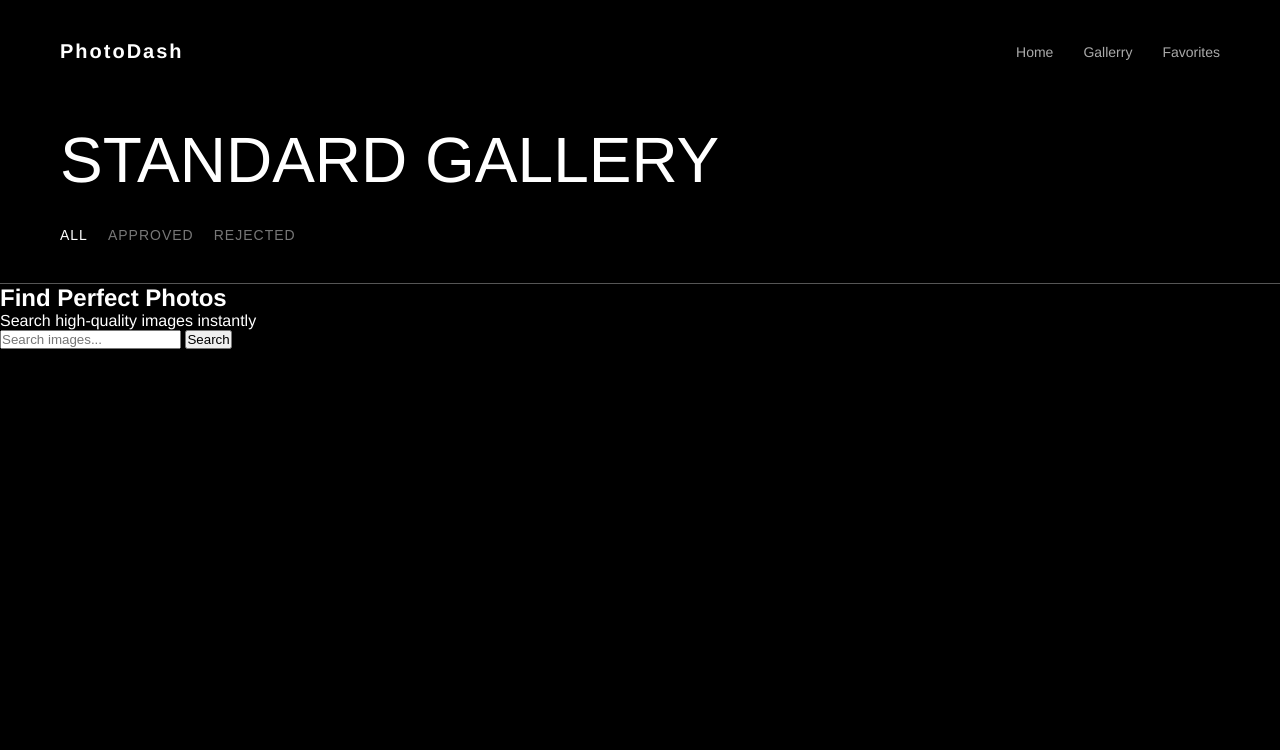
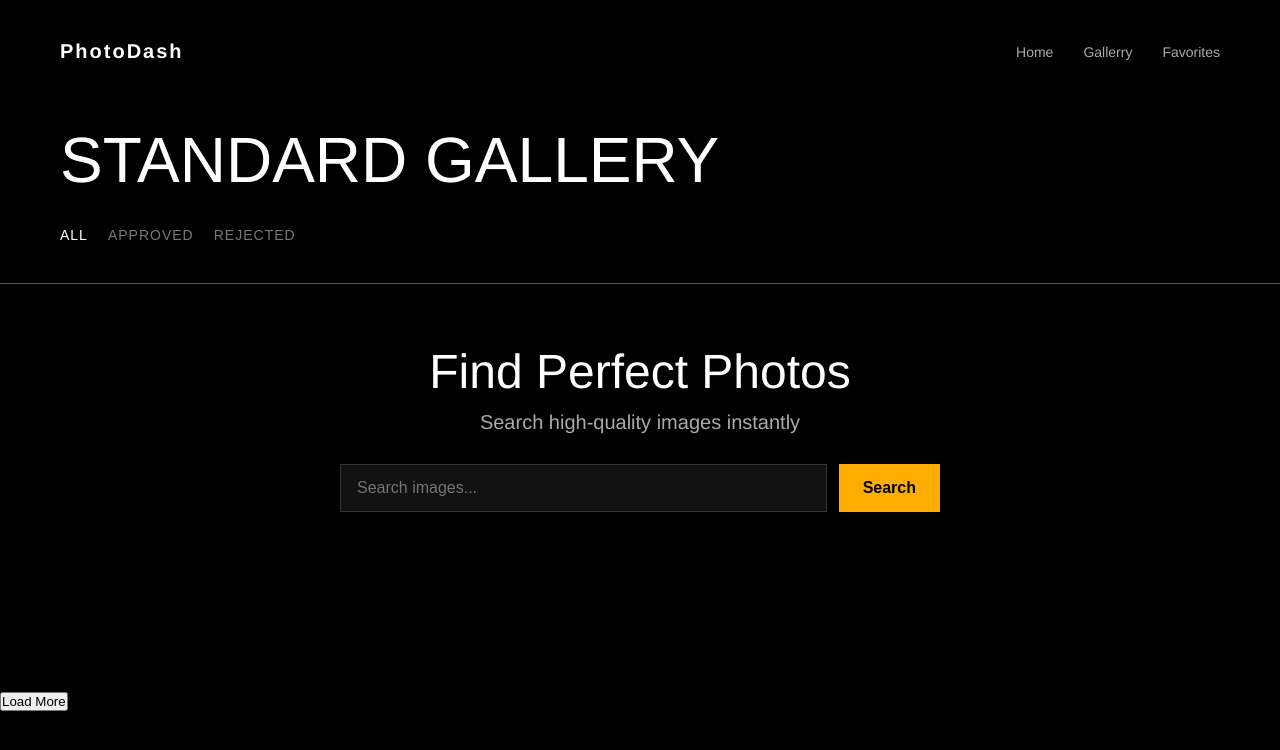
Before and after one commit to bohinich/Photo-Dashboard, a plain HTML site: page index.html in a window 1280 px wide. Drawn offline with Linux system fonts and the light colour scheme; files that its build step writes are made by us from their sources; files whose address does not match are found by name.

Commit message:
Deploying to gh-pages from @ bohinich/Photo-Dashboard@11865664f3104046be93ec32a28dbd71bb39fdcc 🚀

```diff
--- a/assets/index-D93w8MD3.css
+++ /dev/null
@@ -1 +0,0 @@
-*{margin:0;padding:0;box-sizing:border-box}body{font-family:Helvetica Neue,sans-serif;background-color:#000;color:#fff}header{padding:40px 60px;border-bottom:1px solid #555}.header-top{display:flex;justify-content:space-between;align-items:center;margin-bottom:60px}.logo{font-size:20px;font-weight:600;letter-spacing:2px}nav{display:flex;gap:30px}nav a{color:#aaa;text-decoration:none;font-size:14px;transition:.3s}nav a:hover{color:#fff}.page-title{font-size:64px;font-weight:300;margin-bottom:30px}.filters{display:flex;gap:20px}.filter-active{background:none;border:none;font-size:14px;cursor:pointer;letter-spacing:1px;transition:.3s}.filter{background:none;border:none;color:#777;font-size:14px;cursor:pointer;letter-spacing:1px;transition:.3s}.filter:hover,.filter-active{color:#fff}.gallery{padding:60px;column-count:4;column-gap:30px}.gallery-card{break-inside:avoid;margin-bottom:30px;background-color:#111;overflow:hidden;cursor:pointer;transition:.4s}.gallery-card img{width:100%;display:block;transition:.4s}.gallery-card:hover img{transform:scale(1.05)}
--- a/index.html
+++ b/index.html
@@ -7,7 +7,7 @@
   <meta name="viewport" content="width=device-width, initial-scale=1.0" />
   <title>Photo Dashboard</title>
   <script type="module" crossorigin src="/vanilla-app-template/index.js"></script>
-  <link rel="stylesheet" crossorigin href="/vanilla-app-template/assets/index-D93w8MD3.css">
+  <link rel="stylesheet" crossorigin href="/vanilla-app-template/assets/index-KCr7kaA3.css">
 </head>
 
 <body>
@@ -39,13 +39,21 @@
         <p class="hero-subtitle">Search high-quality images instantly</p>
 
         <form class="search-form">
-          <input type="text" placeholder="Search images..."/>
+          <input type="text" name="query" placeholder="Search images..."/>
           <button type="submit">Search</button>
         </form>
       </div>
     </section>
 
-    <section class="gallery" id="gallery"></section>
+    <section class="results">
+      <div class="container">
+        <ul class="gallery" id="gallery"></ul>
+
+        <button class="load-more hidden">Load More</button>
+
+        <div class="loader hidden"></div>
+      </div>
+    </section>
   </main>
 
 </body>
```
Also changed, not shown: assets/index-KCr7kaA3.css (added, +1 -0 lines).
